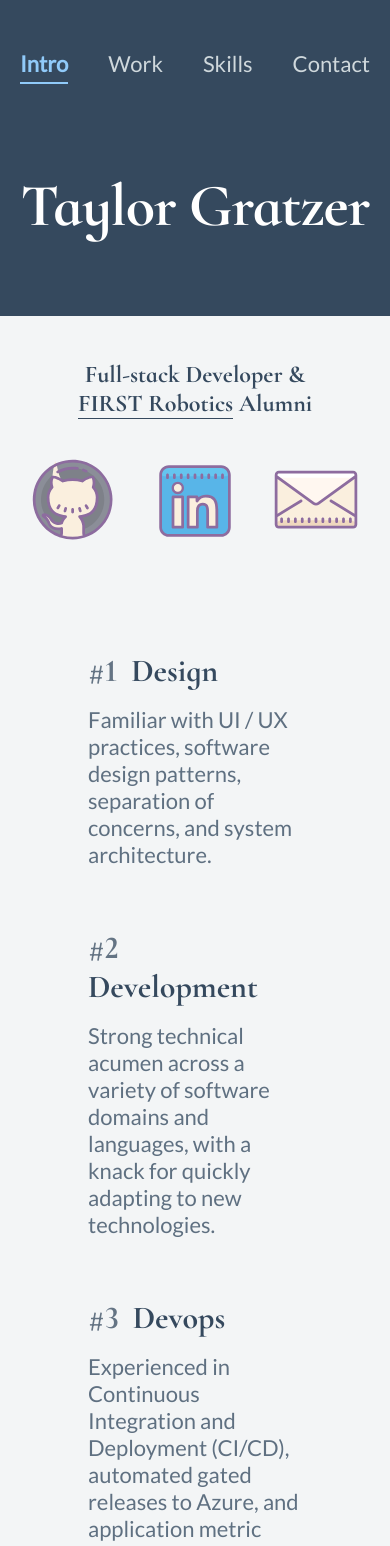
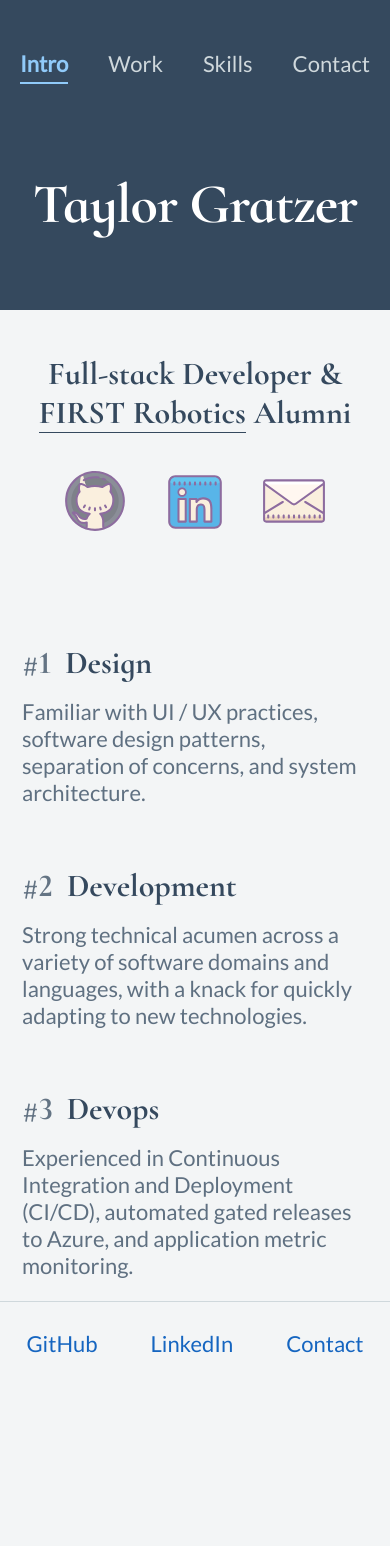
Before and after one commit to Nickardson/nickardson.github.io, a Nuxt app: page / in a window 390 px wide. Shown: the top 1546 px of the page. After the commit the page ends 1384 px from the top, so only its background shows below. Built offline with nearby package versions, Linux system fonts and the light colour scheme.

Commit message:
Visual improvements for mobile

```diff
--- a/components/DevAspects.vue
+++ b/components/DevAspects.vue
@@ -20,7 +20,6 @@
   display: flex;
   flex-wrap: wrap;
   justify-content: space-around;
-  padding: 0 3em 0 3em;
 }
 
 .dev-aspect {
--- a/layouts/default.vue
+++ b/layouts/default.vue
@@ -193,9 +193,10 @@
 /* Footer */
 
 .end-footer {
-  padding-bottom: 1em;
+  padding: 1em 0 1em 0;
   display: flex;
   justify-content: center;
+  border-top: 1px solid #CFD8DC;
 }
 
 /* Interaction */
--- a/pages/index.css
+++ b/pages/index.css
@@ -32,10 +32,14 @@
 
 @media screen and (max-width: 700px) {
   .title {
-    font-size: 60px;
+    font-size: 56px;
   }
 
   .subtitle {
-    font-size: 24px;
+    font-size: 32px;
+  }
+
+  .links .icon {
+    font-size: 3rem;
   }
 }
```
